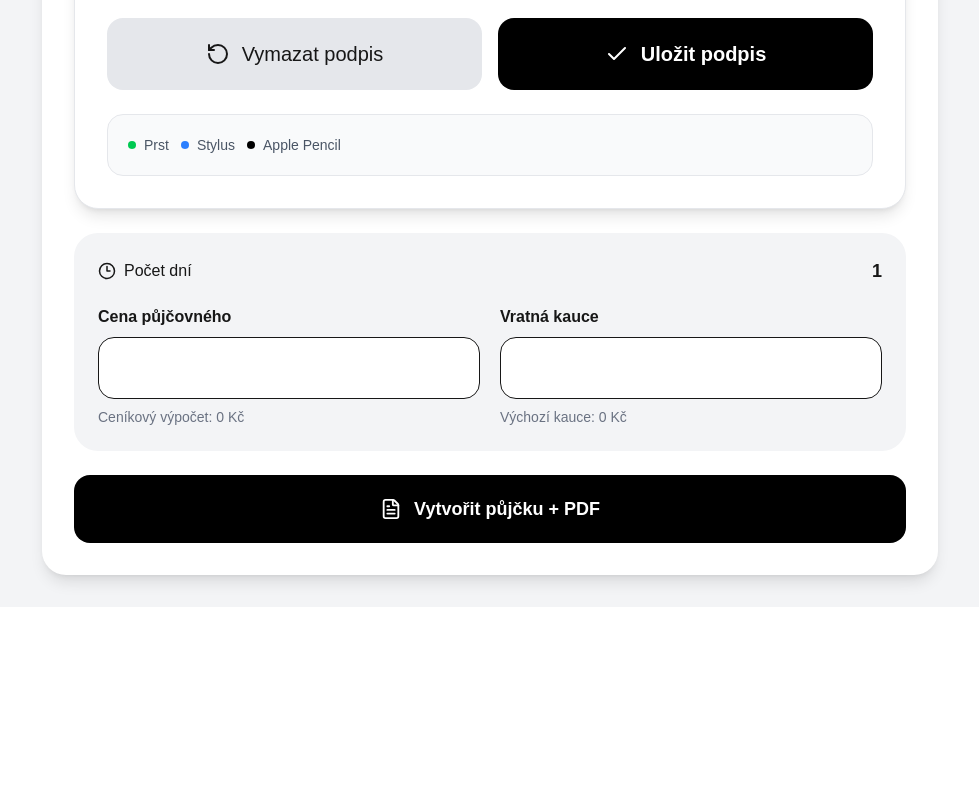
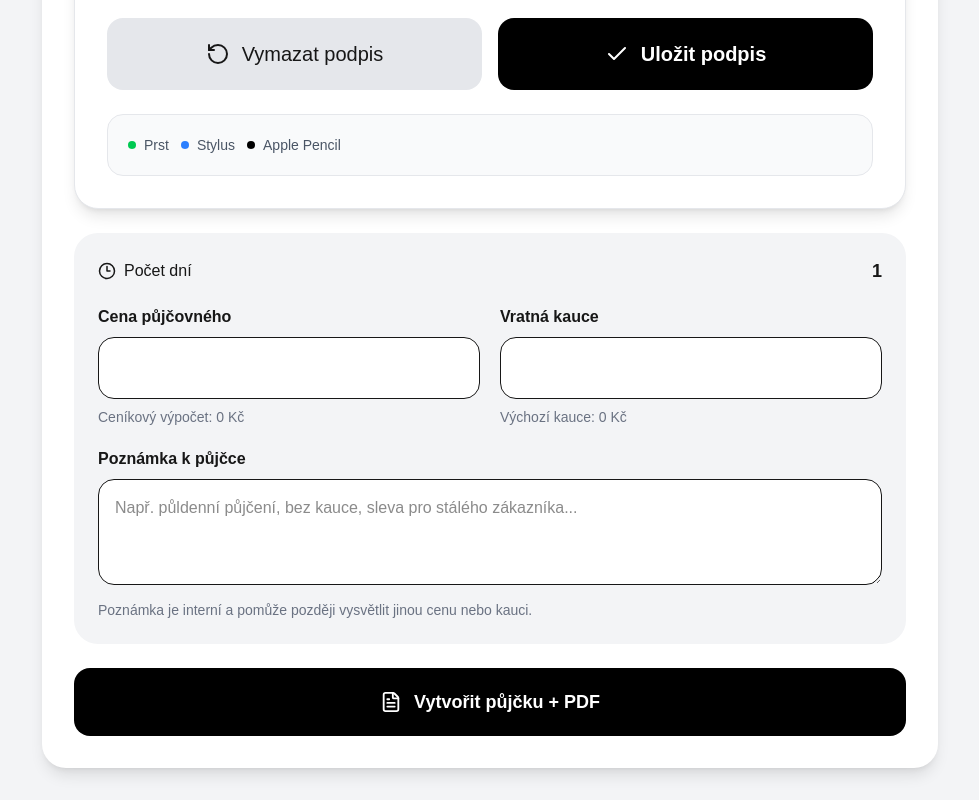
Before and after one commit to hybljosef-design/pujcovna, a Next.js app: page /rentals/new in a window 1280 px wide. Shown: the part 1377-2177 px from the top of the page, without its empty margins (150-1129 px from the left). Before the commit the page ends 1984 px from the top, so only its background shows below. Built offline with nearby package versions, Linux system fonts and the light colour scheme; no server answers; the database is empty.

Commit message:
Pridani poznamky k pujce

```diff
--- a/app/rentals/new/page.tsx
+++ b/app/rentals/new/page.tsx
@@ -137,6 +137,9 @@ export default function NewRentalPage() {
     useState('')
 
   const [rentalDeposit, setRentalDeposit] =
+    useState('')
+
+  const [rentalNote, setRentalNote] =
     useState('')
 
   const [loading, setLoading] =
@@ -500,6 +503,10 @@ export default function NewRentalPage() {
 
     setCity(
       data.customers?.city || ''
+    )
+
+    setRentalNote(
+      data.note || ''
     )
 
     const formatDateTimeLocal =
@@ -1016,7 +1023,8 @@ export default function NewRentalPage() {
           start_date: startDate,
           end_date: endDate,
           returned: false,
-          contract_number: contractNumber
+          contract_number: contractNumber,
+          note: rentalNote.trim()
         }
       ])
 
@@ -1153,6 +1161,7 @@ export default function NewRentalPage() {
     setEndDate(newDates.end)
     setRentalPrice('')
     setRentalDeposit('')
+    setRentalNote('')
     setSignature('')
     setScannerOpen(false)
 
@@ -1705,6 +1714,34 @@ export default function NewRentalPage() {
 
             </div>
 
+            <div>
+
+              <label className="block mb-2 font-semibold">
+
+                Poznámka k půjčce
+
+              </label>
+
+              <textarea
+                value={rentalNote}
+                onChange={(e) =>
+                  setRentalNote(
+                    e.target.value
+                  )
+                }
+                rows={3}
+                placeholder="Např. půldenní půjčení, bez kauce, sleva pro stálého zákazníka..."
+                className="w-full border rounded-2xl p-4 bg-white"
+              />
+
+              <p className="text-sm text-gray-500 mt-2">
+
+                Poznámka je interní a pomůže později vysvětlit jinou cenu nebo kauci.
+
+              </p>
+
+            </div>
+
           </div>
 
           <button
```
